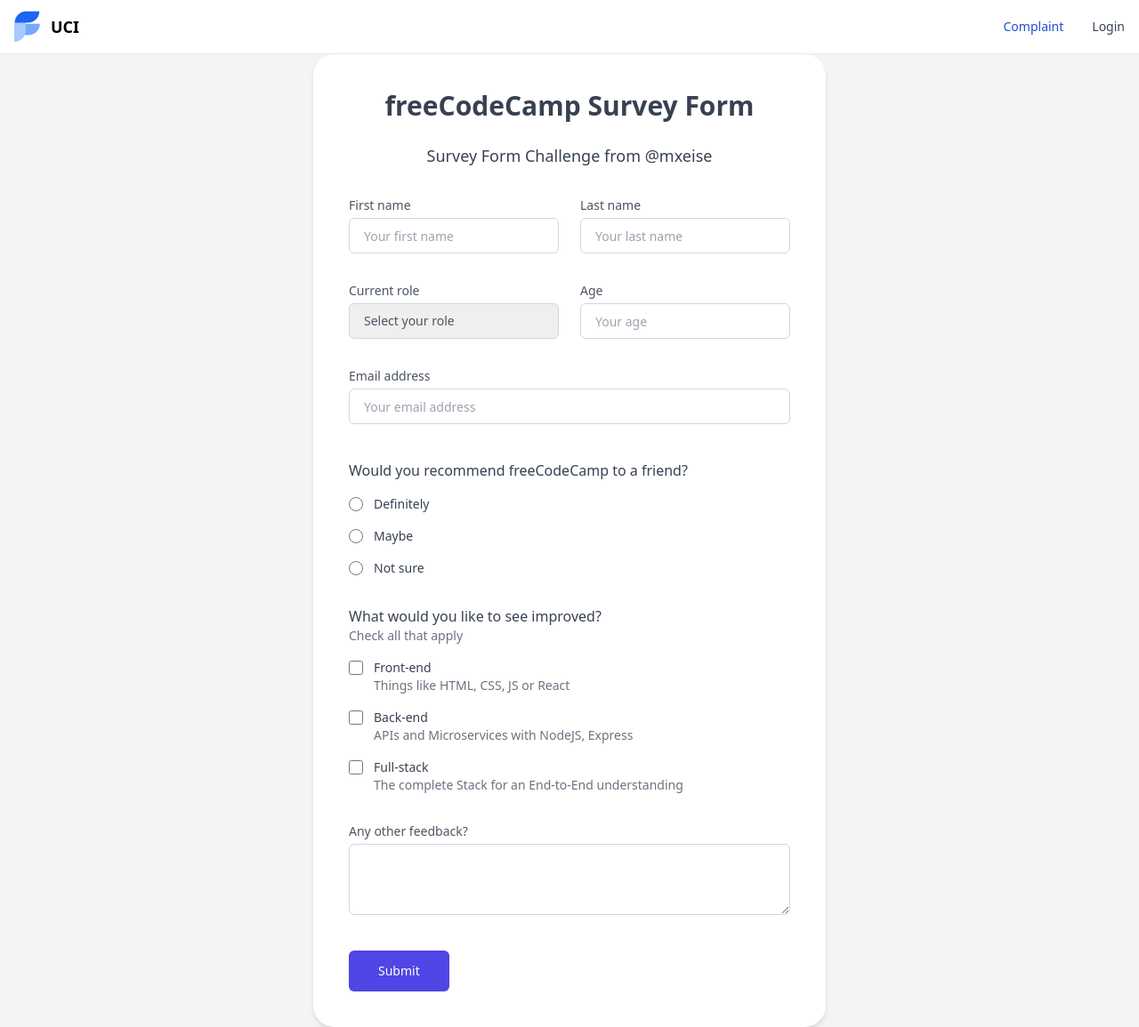
After one commit to still-n0thing/UCI, a Flask app: page /test in a window 1280 px wide. The commit adds this page. Shown: the whole page at 89% size. Run offline with Flask 2, Linux system fonts and the light colour scheme; some libraries are stand-ins or nearby versions.

```diff
--- a/main.py
+++ b/main.py
@@ -41,7 +41,16 @@ def create_complaints():
         db.session.commit()
         return render_template('front-page.html')
 
+@app.route('/data')
+def all_complaints():
+    lst_of_complaints = Complaints.query.all()
+    if lst_of_complaints:
+        return render_template('display-entries.html', )
 
+@app.route('/test')
+def testing_stuff():
+    if request.method == 'GET':
+        return render_template('some.html')
 
 # For Heroku
 def getApp():
--- a/templates/base.html
+++ b/templates/base.html
@@ -4,13 +4,47 @@
     <meta charset="UTF-8">
     <meta http-equiv="X-UA-Compatible" content="IE=edge">
     <meta name="viewport" content="width=device-width, initial-scale=1.0">
-    <title>{% block title %}{% endblock %}</title>
+    <script src="https://cdn.tailwindcss.com"></script>
+    <title> {% block title %} {% endblock %} UCI</title>
 </head>
 <body>
-    <div class="container">
-        <h1>Some text</h1>
-        <br>
-        { block content }{ endblock }
+    <nav class="bg-white border-gray-200 px-2 sm:px-4 py-2.5 rounded dark:bg-gray-800">
+        <div class="container flex flex-wrap justify-between items-center mx-auto">
+          <a href="#" class="flex">
+            <svg class="mr-3 h-10" viewBox="0 0 52 72" fill="none" xmlns="http://www.w3.org/2000/svg"><path d="M1.87695 53H28.7791C41.5357 53 51.877 42.7025 51.877 30H24.9748C12.2182 30 1.87695 40.2975 1.87695 53Z" fill="#76A9FA"/><path d="M0.000409561 32.1646L0.000409561 66.4111C12.8618 66.4111 23.2881 55.9849 23.2881 43.1235L23.2881 8.87689C10.9966 8.98066 1.39567 19.5573 0.000409561 32.1646Z" fill="#A4CAFE"/><path d="M50.877 5H23.9748C11.2182 5 0.876953 15.2975 0.876953 28H27.7791C40.5357 28 50.877 17.7025 50.877 5Z" fill="#1C64F2"/></svg>
+              <span class="self-center text-lg font-semibold whitespace-nowrap dark:text-white">UCI</span>
+          </a>
+          <button data-collapse-toggle="mobile-menu" type="button" class="inline-flex items-center p-2 ml-3 text-sm text-gray-500 rounded-lg md:hidden hover:bg-gray-100 focus:outline-none focus:ring-2 focus:ring-gray-200 dark:text-gray-400 dark:hover:bg-gray-700 dark:focus:ring-gray-600" aria-controls="mobile-menu-2" aria-expanded="false">
+            <span class="sr-only">Open main menu</span>
+            <svg class="w-6 h-6" fill="currentColor" viewBox="0 0 20 20" xmlns="http://www.w3.org/2000/svg"><path fill-rule="evenodd" d="M3 5a1 1 0 011-1h12a1 1 0 110 2H4a1 1 0 01-1-1zM3 10a1 1 0 011-1h12a1 1 0 110 2H4a1 1 0 01-1-1zM3 15a1 1 0 011-1h12a1 1 0 110 2H4a1 1 0 01-1-1z" clip-rule="evenodd"></path></svg>
+            <svg class="hidden w-6 h-6" fill="currentColor" viewBox="0 0 20 20" xmlns="http://www.w3.org/2000/svg"><path fill-rule="evenodd" d="M4.293 4.293a1 1 0 011.414 0L10 8.586l4.293-4.293a1 1 0 111.414 1.414L11.414 10l4.293 4.293a1 1 0 01-1.414 1.414L10 11.414l-4.293 4.293a1 1 0 01-1.414-1.414L8.586 10 4.293 5.707a1 1 0 010-1.414z" clip-rule="evenodd"></path></svg>
+          </button>
+          <div class="hidden w-full md:block md:w-auto" id="mobile-menu">
+            <ul class="flex flex-col mt-4 md:flex-row md:space-x-8 md:mt-0 md:text-sm md:font-medium">
+              <li>
+                <a href="#" class="block py-2 pr-4 pl-3 text-white bg-blue-700 rounded md:bg-transparent md:text-blue-700 md:p-0 dark:text-white" aria-current="page">Complaint</a>
+              </li>
+              <li>
+                <a href="#" class="block py-2 pr-4 pl-3 text-gray-700 border-b border-gray-100 hover:bg-gray-50 md:hover:bg-transparent md:border-0 md:hover:text-blue-700 md:p-0 dark:text-gray-400 md:dark:hover:text-white dark:hover:bg-gray-700 dark:hover:text-white md:dark:hover:bg-transparent dark:border-gray-700">Login</a>
+              </li>
+              <!-- <li>
+                <a href="#" class="block py-2 pr-4 pl-3 text-gray-700 border-b border-gray-100 hover:bg-gray-50 md:hover:bg-transparent md:border-0 md:hover:text-blue-700 md:p-0 dark:text-gray-400 md:dark:hover:text-white dark:hover:bg-gray-700 dark:hover:text-white md:dark:hover:bg-transparent dark:border-gray-700">Services</a>
+              </li>
+              <li>
+                <a href="#" class="block py-2 pr-4 pl-3 text-gray-700 border-b border-gray-100 hover:bg-gray-50 md:hover:bg-transparent md:border-0 md:hover:text-blue-700 md:p-0 dark:text-gray-400 md:dark:hover:text-white dark:hover:bg-gray-700 dark:hover:text-white md:dark:hover:bg-transparent dark:border-gray-700">Pricing</a>
+              </li>
+              <li>
+                <a href="#" class="block py-2 pr-4 pl-3 text-gray-700 hover:bg-gray-50 md:hover:bg-transparent md:border-0 md:hover:text-blue-700 md:p-0 dark:text-gray-400 md:dark:hover:text-white dark:hover:bg-gray-700 dark:hover:text-white md:dark:hover:bg-transparent">Contact</a>
+              </li> -->
+            </ul>
+          </div>
+        </div>
+      </nav>
+
+    <!-- USEFULL STARTS HERE -->
+    <hr>
+    <div class="content">
+        {% block content %} {% endblock %}
     </div>
 </body>
 </html>
--- /dev/null
+++ b/templates/display-entries.html
@@ -0,0 +1,3 @@
+{% for employee in employees %}
+<h3>{{employee}}</h3><hr>
+{% endfor %}
--- /dev/null
+++ b/templates/some.html
@@ -0,0 +1,200 @@
+{% extends 'base.html' %}
+
+{% block content %}
+<div class="min-h-screen bg-gray-100 flex flex-col justify-center">
+    <div class="relative sm:max-w-4xl sm:mx-auto">
+      <div class="px-10 py-10 bg-white shadow-md rounded-3xl sm:p-10">
+        <div class="mx-auto">
+
+          <!-- Headline -->
+          <div class="font-sans text-gray-700 space-y-6 sm:leading-7 text-center antialiased">
+            <h1 id="title" class="text-3xl font-semibold">freeCodeCamp Survey Form</h1>
+            <p id="description" class="text-lg">Survey Form Challenge from <a href="https://www.freecodecamp.org/mxeise" target="_blank">@mxeise</a></p>
+          </div>
+
+          <!-- Form -->
+          <form id="survey-form" action="#">
+
+            <div class="grid grid-cols-6 gap-6 pt-8">
+              <div class="col-span-6 sm:col-span-3">
+
+                <label for="first_name" class="block text-sm font-medium text-gray-600">
+                  First name
+                </label>
+                <div class="mt-1 flex rounded-md">
+                  <input id="first_name" type="text" name="name" class="form-input block w-full h-10 px-4 mb-2 border
+                        border-gray-300 rounded-md
+                        sm:text-sm placeholder-gray-400" placeholder="Your first name" required></input>
+                </div>
+
+              </div>
+
+              <div class="col-span-6 sm:col-span-3">
+
+                <label id="name-label" for="name" class="block text-sm font-medium text-gray-600">
+                  Last name
+                </label>
+                <div class="mt-1 flex rounded-md">
+                  <input id="name" type="text" name="name" class="form-input block w-full h-10 px-4 mb-2 border
+                  border-gray-300 rounded-md
+                  sm:text-sm placeholder-gray-400" placeholder="Your last name" required></input>
+                </div>
+
+              </div>
+
+              <div class="col-span-6 sm:col-span-3">
+
+                <label for="name" class="block text-sm font-medium text-gray-600">
+                  Current role
+                </label>
+                <div class="mt-1 rounded-md">
+                  <div class="relative">
+                    <select id="dropdown" type="text" name="name" class="form-select block w-full h-10 px-4 mb-2 border
+                          border-gray-300 rounded-md appearance-none text-gray-600
+                          sm:text-sm placeholder-gray-400" placeholder="Your email address">
+                          <option disabled selected value>Select your role</option>
+                          <option>Student</option>
+                          <option>Full-time job</option>
+                          <option>Full-time learner</option>
+                          <option>Prefer not to say</option>
+                          <option>Other</option>
+                    </select>
+                  </div>
+                </div>
+
+              </div>
+
+              <div class="col-span-6 sm:col-span-3">
+
+                <label id="number-label" for="name" class="block text-sm font-medium text-gray-600">
+                  Age
+                </label>
+                <div class="mt-1 flex rounded-md">
+                  <input id="number" type="number" min="1" max="99" name="name" class="form-input block appearance-none w-full h-10 px-4 mb-2 border
+                        border-gray-300 rounded-md
+                        sm:text-sm" placeholder="Your age"></input>
+                </div>
+
+              </div>
+
+              <div class="col-span-6 sm:col-span-6">
+                <label id="email-label" for="email" class="block text-sm font-medium text-gray-600">
+                  Email address
+                </label>
+                <div class="mt-1 flex rounded-md">
+                  <input id="email" type="email" name="name" class="form-input block w-full h-10 px-4 mb-2 border
+                        border-gray-300 rounded-md
+                        sm:text-sm placeholder-gray-400" placeholder="Your email address" required></input>
+                </div>
+              </div>
+
+              <div class="col-span-6 sm:col-span-6 mt-2">
+                <fieldset>
+                  <legend class="text-base font-medium text-gray-700">Would you recommend freeCodeCamp to a friend?
+                  </legend>
+                  <div class="mt-4 space-y-4">
+
+                    <div class="flex items-start">
+                      <div class="flex items-center h-5">
+                        <input id="comments" name="user_answer" type="radio" value="definitely"
+                          class="form-radio h-4 w-4 border-gray-300 rounded">
+                      </div>
+                      <div class="ml-3 text-sm">
+                        <label for="comments" class="font-medium text-gray-700">Definitely</label>
+                      </div>
+                    </div>
+
+                    <div class="flex items-start">
+                      <div class="flex items-center h-5">
+                        <input id="comments" name="user_answer" type="radio" value="maybe"
+                          class="form-radio h-4 w-4 border-gray-300 rounded">
+                      </div>
+                      <div class="ml-3 text-sm">
+                        <label for="comments" class="font-medium text-gray-700">Maybe</label>
+                      </div>
+                    </div>
+
+                    <div class="flex items-start">
+                      <div class="flex items-center h-5">
+                        <input id="comments" name="user_answer" type="radio" value="not_sure"
+                          class="form-radio h-4 w-4 border-gray-300 rounded">
+                      </div>
+                      <div class="ml-3 text-sm">
+                        <label for="comments" class="font-medium text-gray-700">Not sure</label>
+                      </div>
+                    </div>
+                  </div>
+                </fieldset>
+              </div>
+
+              <div class="col-span-6 sm:col-span-6 mt-2">
+                <fieldset>
+                  <legend class="text-base font-medium text-gray-700">What would you like to see improved?</legend>
+                  <p class="text-sm text-gray-500">Check all that apply</p>
+                  <div class="mt-4 space-y-4">
+
+                    <div class="flex items-start">
+                      <div class="flex items-center h-5">
+                        <input id="comments" name="comments" type="checkbox" value="FE"
+                          class="h-4 w-4 border-gray-300 rounded">
+                      </div>
+                      <div class="ml-3 text-sm">
+                        <label for="comments" class="font-medium text-gray-700">Front-end</label>
+                        <p class="text-gray-500">Things like HTML, CSS, JS or React</p>
+                      </div>
+                    </div>
+
+                    <div class="flex items-start">
+                      <div class="flex items-center h-5">
+                        <input id="comments" name="comments" type="checkbox" value="BE"
+                          class="h-4 w-4 border-gray-300 rounded">
+                      </div>
+                      <div class="ml-3 text-sm">
+                        <label for="comments" class="font-medium text-gray-700">Back-end</label>
+                        <p class="text-gray-500">APIs and Microservices with NodeJS, Express</p>
+                      </div>
+                    </div>
+
+                    <div class="flex items-start">
+                      <div class="flex items-center h-5">
+                        <input id="comments" name="comments" type="checkbox" value="FS"
+                          class="h-4 w-4 border-gray-300 rounded">
+                      </div>
+                      <div class="ml-3 text-sm">
+                        <label for="comments" class="font-medium text-gray-700">Full-stack</label>
+                        <p class="text-gray-500">The complete Stack for an End-to-End understanding</p>
+                      </div>
+                    </div>
+                  </div>
+                </fieldset>
+              </div>
+
+              <div class="col-span-6 sm:col-span-6 mt-2">
+                <label id="textarea" for="textfield" class="block text-sm font-medium text-gray-600">
+                  Any other feedback?
+                </label>
+                <div class="mt-1 flex rounded-md">
+                  <textarea id="textfield" rows="3"
+                    class="form-textarea w-full h-20 px-2 py-2 mb-2 appearance-none border border-gray-300 rounded-md sm:text-sm placeholder-gray-400">
+                </textarea>
+                </div>
+              </div>
+
+              <div class="col-span-6 sm:col-span-2 mt-2">
+                <button type="submit" id="submit"
+                  class="inline-flex justify-center py-3 px-8 border border-transparent shadow-sm text-sm font-medium rounded-md text-white bg-indigo-600 hover:bg-indigo-700 focus:outline-none focus:ring-2 focus:ring-offset-2 focus:ring-indigo-500">
+                  Submit
+                </button>
+              </div>
+
+            </div>
+
+          </form>
+        </div>
+      </div>
+    </div>
+  </div>
+</body>
+<!-- FCC Test Suite-->
+<!-- <script src="https://cdn.freecodecamp.org/testable-projects-fcc/v1/bundle.js"></script> -->
+{% endblock %}
```
Also changed, not shown: templates/child.html (+7 -6 lines), templates/struct.html (added, +27 -0 lines).
